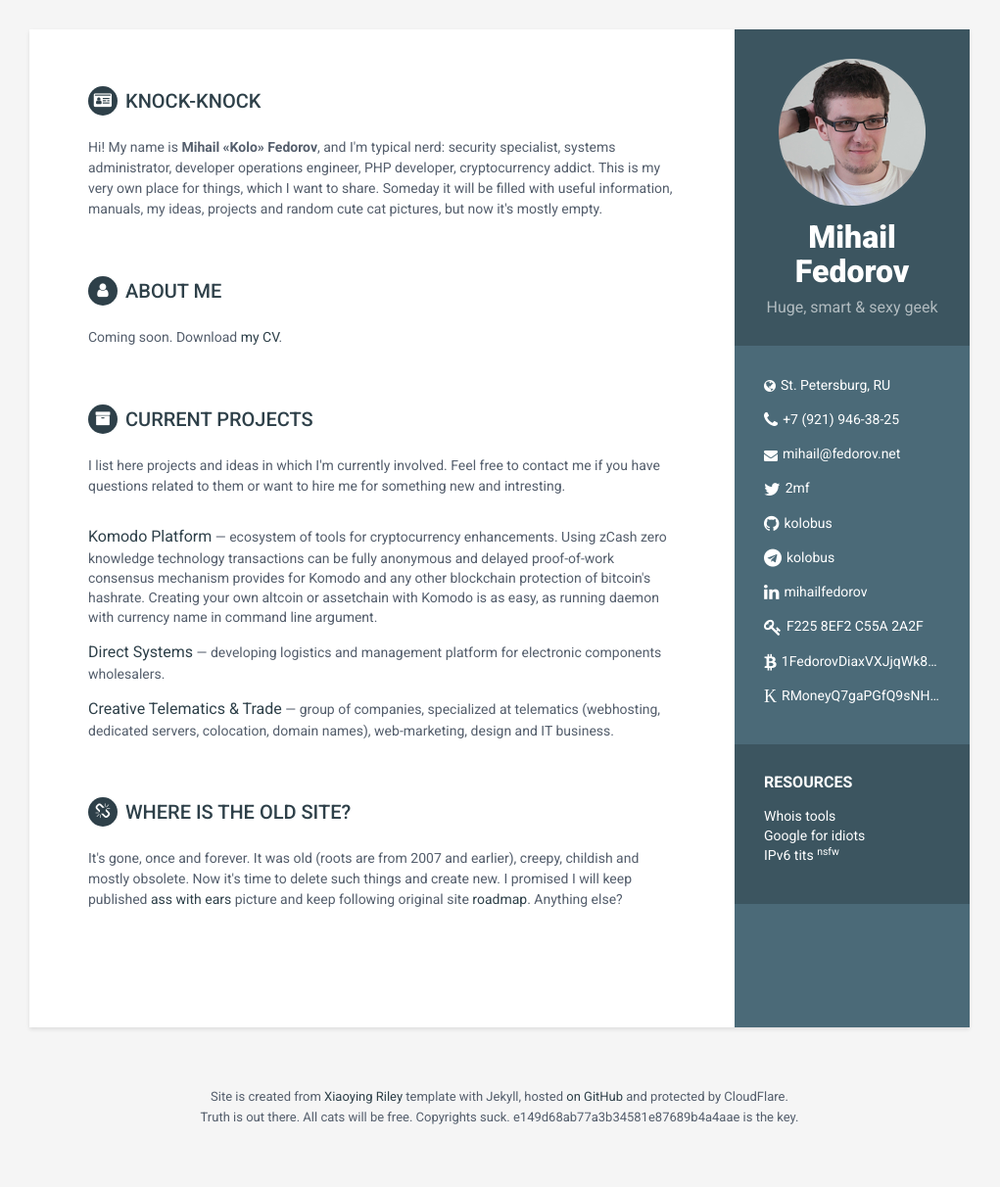
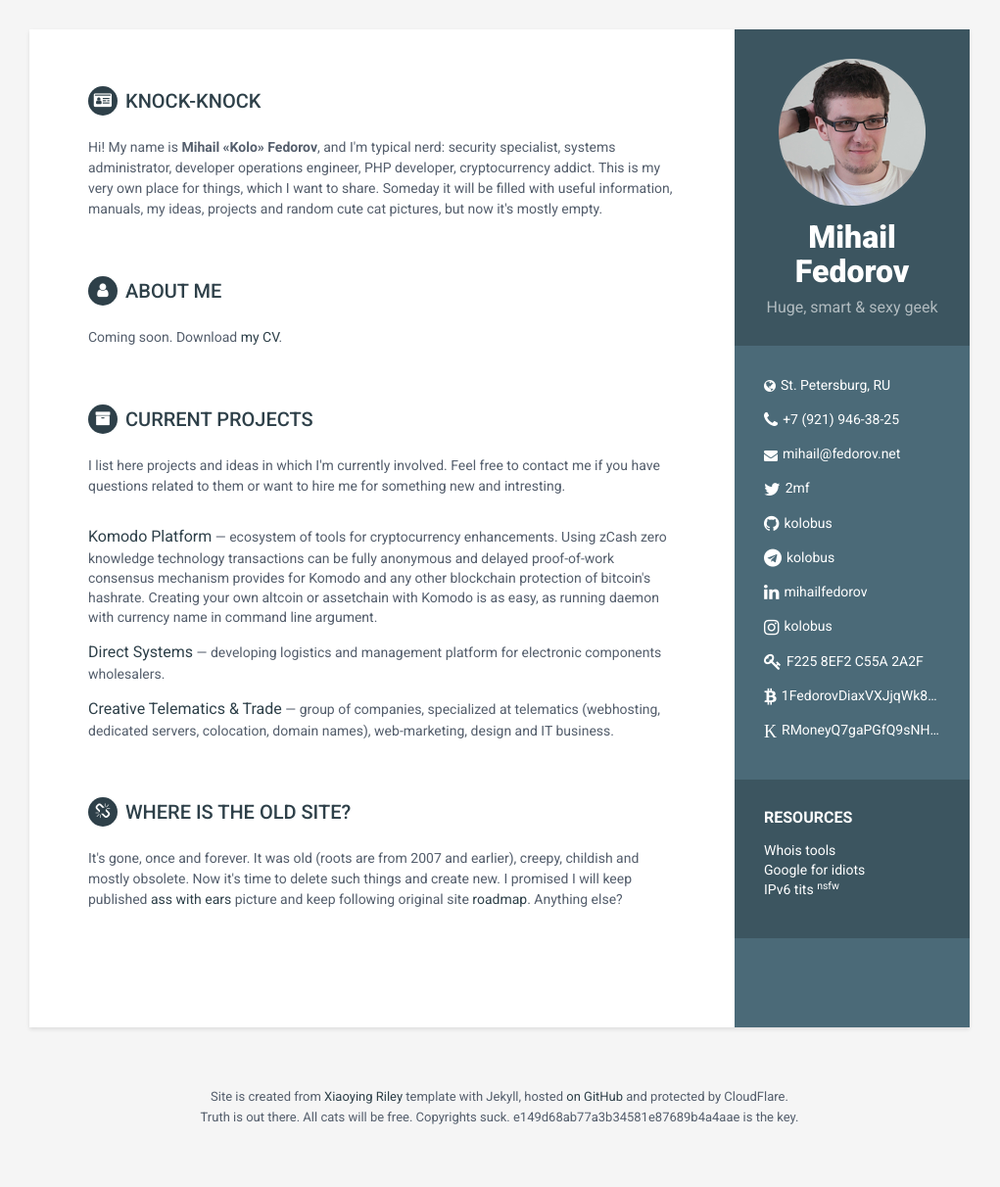
Before and after one commit to kolobus/fedorov.net, a Jekyll site: the page built from index.html, in a window 1280 px wide. Shown: the whole page at 98% size, without its empty margins (130-1151 px from the left). Built offline with Jekyll 4.4.1, drawn with Linux system fonts in a browser that asks for light colours.

Commit message:
instagram

```diff
--- a/_includes/sidebar.html
+++ b/_includes/sidebar.html
@@ -14,6 +14,7 @@
                   <li class="github"><i class="fa fa-github"></i><a href="http://github.com/kolobus" target="_blank">kolobus</a></li>
                   <li class="telegram"><i class="fa fa-telegram"></i><a href="http://telegram.me/kolobus" target="_blank">kolobus</a></li>
                   <li class="linkedin"><i class="fa fa-linkedin"></i><a href="https://in.linkedin.com/mihailfedorov" target="_blank">mihailfedorov</a></li>
+                  <li class="instagram"><i class="fa fa-instagram"></i><a href="https://instagram.com/kolobus" target="_blank">kolobus</a></li>
                   <li class="keybase"><i class="fa fa-key"></i><a href="https://keybase.io/kolo/">F225 8EF2 C55A 2A2F</a>
                   <li class="btc"><i class="fa fa-btc"></i><a href="https://blockr.io/address/info/1FedorovDiaxVXJjqWk8AFA5x1uNi1N5K6" target="_blank">1FedorovDiaxVXJjqWk8AFA5x1uNi1N5K6</a></li>
                   <li class="kmd"><i class="fa">K</i><a href="#" target="_blank">RMoneyQ7gaPGfQ9sNHuXpNJ685QekUdoBu</a></li>
```
